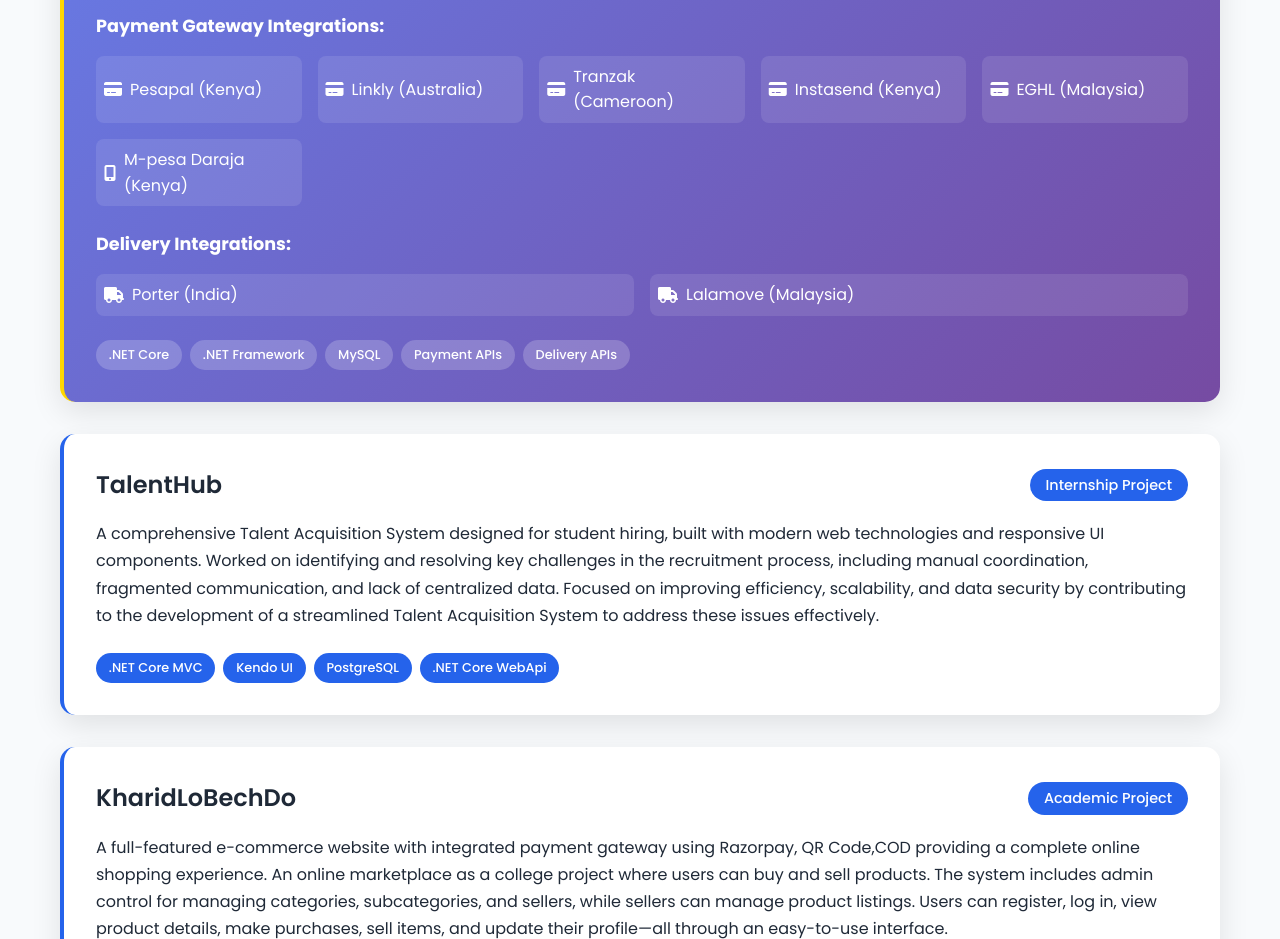
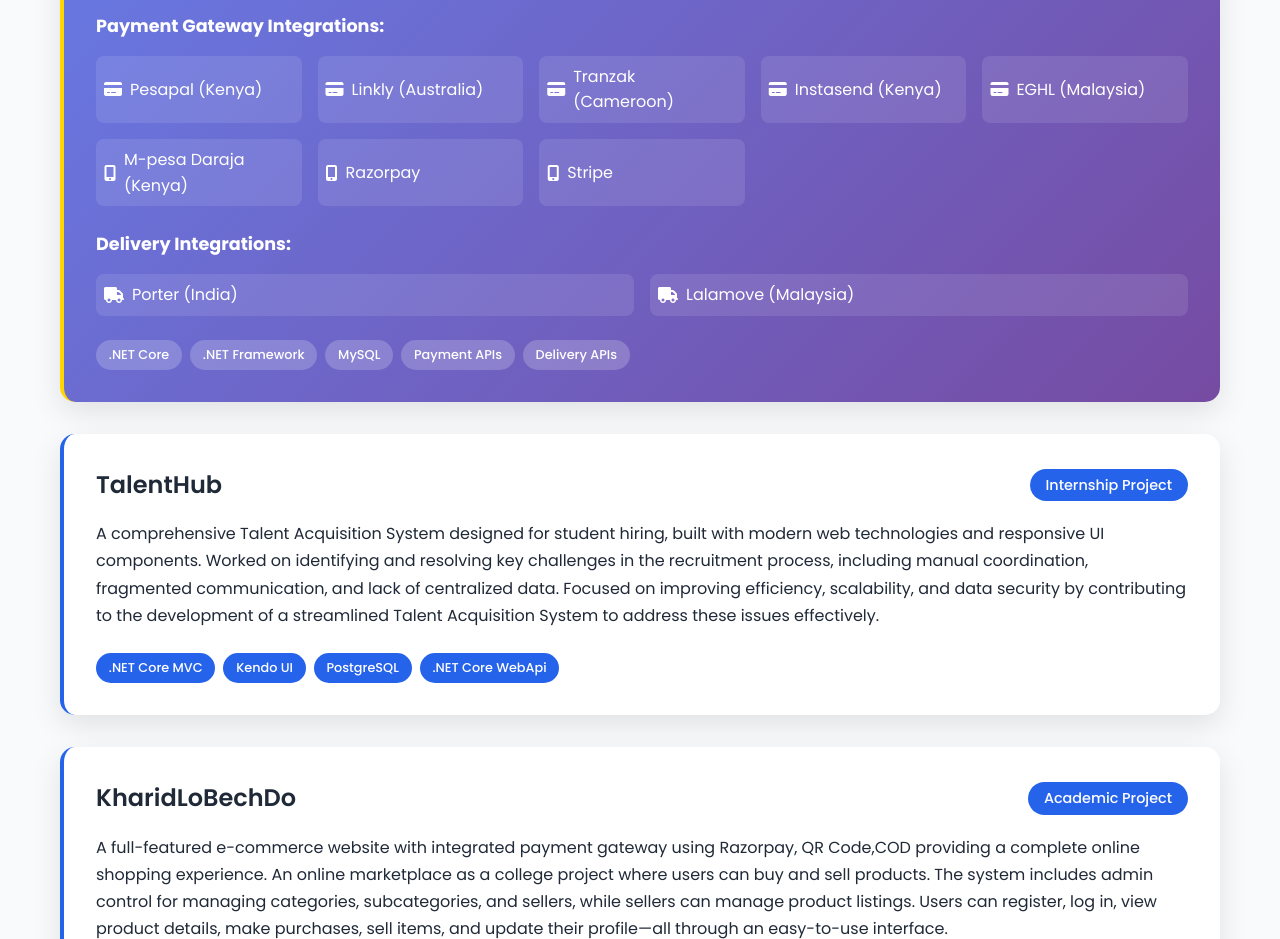
Before and after one commit to Shivshankar7016/shivshankar-portfolio, a plain HTML site: page index.html in a window 1280 px wide. Shown: the part 4740-5679 px from the top of the page. Drawn offline with Linux system fonts and the light colour scheme.

Commit message:
Add Payment gateway

```diff
--- a/index.html
+++ b/index.html
@@ -416,6 +416,14 @@
                                 <i class="fas fa-mobile-alt"></i>
                                 <span>M-pesa Daraja (Kenya)</span>
                             </div>
+                            <div class="feature-item">
+                                <i class="fas fa-mobile-alt"></i>
+                                <span>Razorpay</span>
+                            </div>
+                            <div class="feature-item">
+                                <i class="fas fa-mobile-alt"></i>
+                                <span>Stripe</span>
+                            </div>
                         </div>
                         <h4>Delivery Integrations:</h4>
                         <div class="feature-grid">
```
